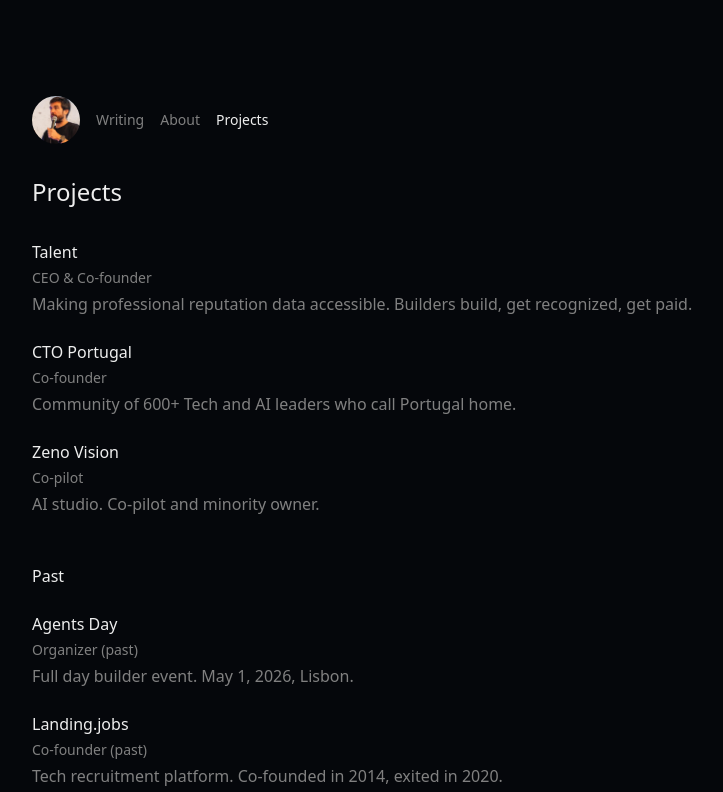
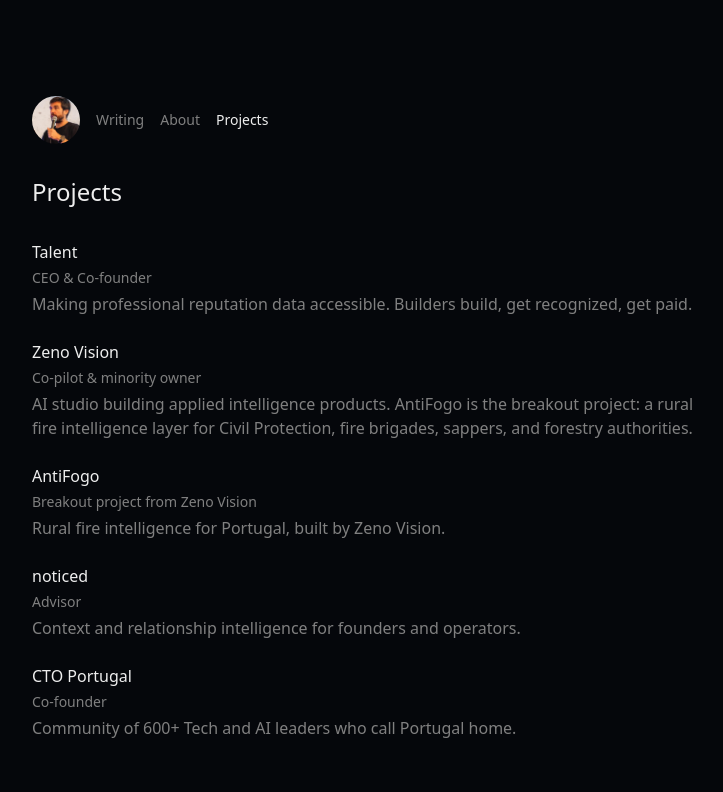
Before and after one commit to pcbo/pcbo-personal-site, a Next.js app: page /projects in a window 1280 px wide. Shown: the top 792 px of the page, without its empty margins (272-995 px from the left). Built offline with nearby package versions, Linux system fonts and the light colour scheme.

Commit message:
Update projects

```diff
--- a/app/projects/page.tsx
+++ b/app/projects/page.tsx
@@ -8,6 +8,28 @@ const projects = [
     description: "Making professional reputation data accessible. Builders build, get recognized, get paid.",
     url: "https://talent.app",
     role: "CEO & Co-founder",
+    active: true,
+  },
+  {
+    name: "Zeno Vision",
+    description: "AI studio building applied intelligence products. AntiFogo is the breakout project: a rural fire intelligence layer for Civil Protection, fire brigades, sappers, and forestry authorities.",
+    url: "https://zeno.vision",
+    role: "Co-pilot & minority owner",
+    active: true,
+  },
+  {
+    name: "AntiFogo",
+    description: "Rural fire intelligence for Portugal, built by Zeno Vision.",
+    url: "https://antifogo.pt",
+    role: "Breakout project from Zeno Vision",
+    active: true,
+    featured: true,
+  },
+  {
+    name: "noticed",
+    description: "Context and relationship intelligence for founders and operators.",
+    url: "https://noticed.so",
+    role: "Advisor",
     active: true,
   },
   {
@@ -23,13 +45,6 @@ const projects = [
     url: "https://agentsday.org",
     role: "Organizer (past)",
     active: false,
-  },
-  {
-    name: "Zeno Vision",
-    description: "AI studio. Co-pilot and minority owner.",
-    url: "https://zeno.vision",
-    role: "Co-pilot",
-    active: true,
   },
   {
     name: "Landing.jobs",
```
